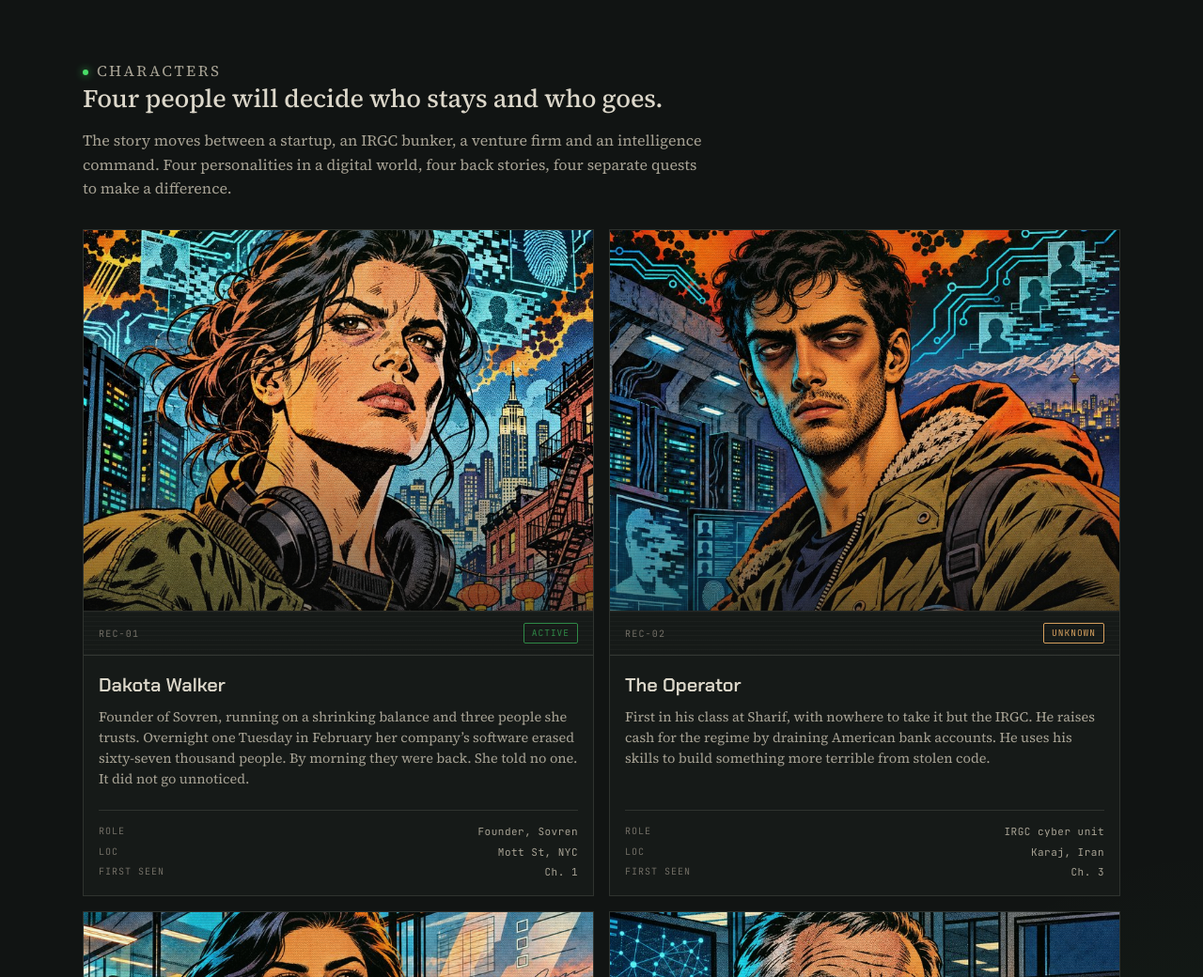
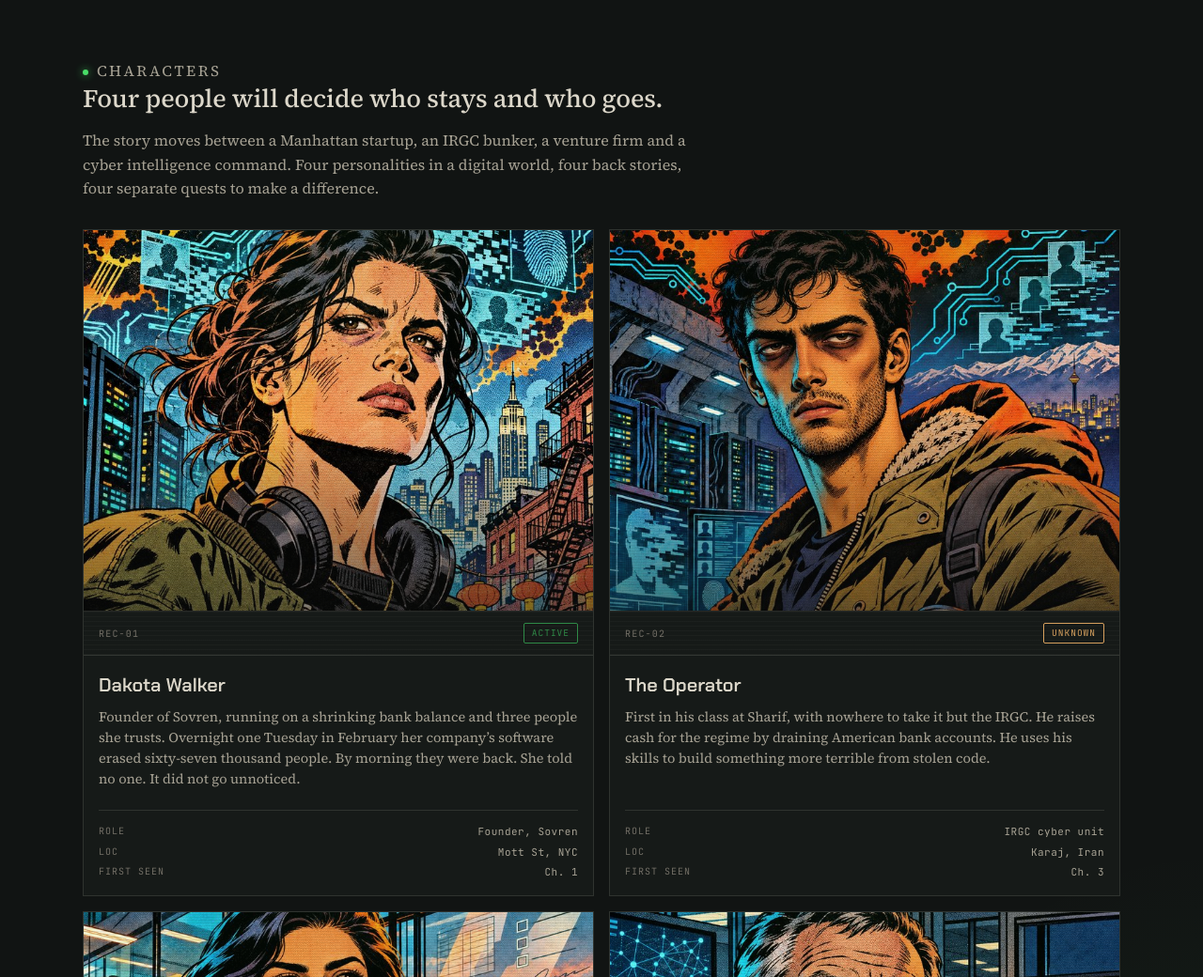
Before and after one commit to BMAC5150/source-of-truth, a plain HTML site: page index.html in a window 1280 px wide. Shown: the part 2440-3480 px from the top of the page at 94% size. Drawn offline with Linux system fonts and the light colour scheme.

Commit message:
Modify Dakota Walker's description in index.html
Updated location description for Dakota Walker.

```diff
--- a/index.html
+++ b/index.html
@@ -318,13 +318,13 @@ section{position:relative;padding-block:clamp(52px,12vw,116px)}
       <div class="sec-head">
         <p class="eyebrow"><span class="led" aria-hidden="true"></span>CHARACTERS</p>
         <h2>Four people will decide who stays and who goes.</h2>
-        <p>The story moves between a startup, an IRGC bunker, a venture firm and an intelligence command. Four personalities in a digital world, four back stories, four separate quests to make a difference.</p>
+        <p>The story moves between a Manhattan startup, an IRGC bunker, a venture firm and a cyber intelligence command. Four personalities in a digital world, four back stories, four separate quests to make a difference.</p>
       </div>
       <div class="d-grid">
         <article class="rec">
           <div class="photo"><img src="characters/walker.jpg" alt="Illustrated portrait of Dakota Walker" loading="lazy" width="760" height="760"></div>
           <div class="top"><span>REC-01</span><span class="chip active">ACTIVE</span></div>
-          <div class="mid"><h3>Dakota Walker</h3><p class="role">Founder of Sovren, running on a shrinking balance and three people she trusts. Overnight one Tuesday in February her company&#8217;s software erased sixty-seven thousand people. By morning they were back. She told no one. It did not go unnoticed.</p><dl><dt>Role</dt><dd>Founder, Sovren</dd><dt>Loc</dt><dd>Mott St, NYC</dd><dt>First seen</dt><dd>Ch. 1</dd></dl></div>
+          <div class="mid"><h3>Dakota Walker</h3><p class="role">Founder of Sovren, running on a shrinking bank balance and three people she trusts. Overnight one Tuesday in February her company&#8217;s software erased sixty-seven thousand people. By morning they were back. She told no one. It did not go unnoticed.</p><dl><dt>Role</dt><dd>Founder, Sovren</dd><dt>Loc</dt><dd>Mott St, NYC</dd><dt>First seen</dt><dd>Ch. 1</dd></dl></div>
         </article>
         <article class="rec">
           <div class="photo"><img src="characters/operator.jpg" alt="Illustrated portrait of The Operator" loading="lazy" width="760" height="760"></div>
```
